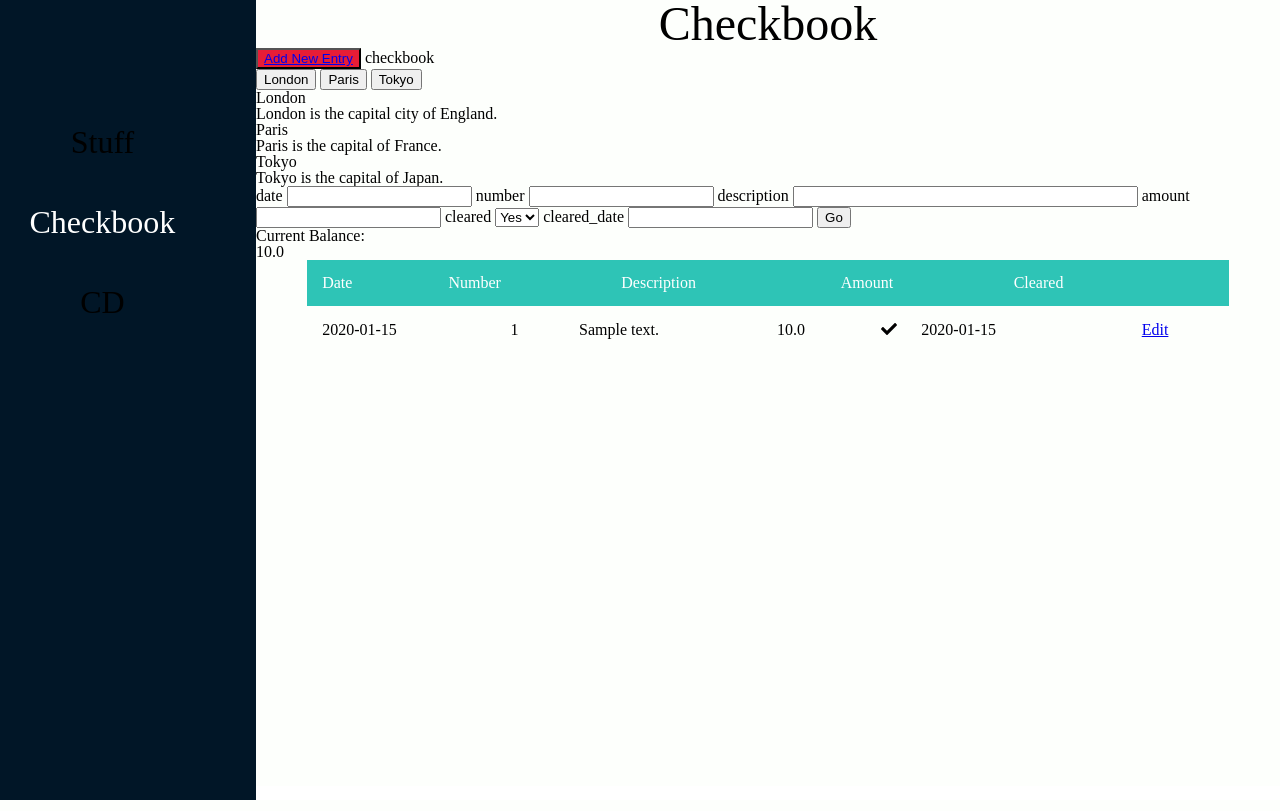
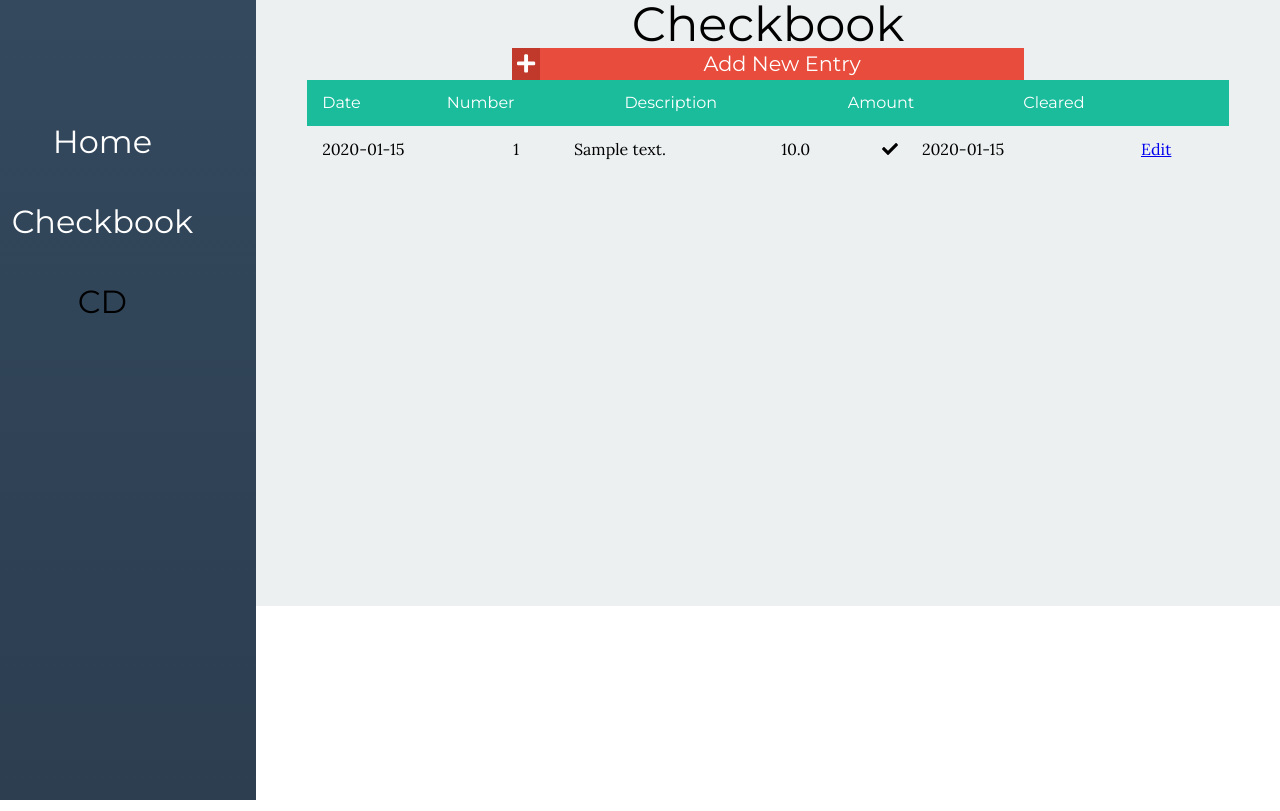
Before and after one commit to adriennekarnoski/CR-Senior-Center, a Flask app: page /checkbook in a window 1280 px wide. Run offline with Flask 2, Linux system fonts and the light colour scheme; tables that the repository leaves empty hold one stand-in row (values such as "Sample post"); lists and menus that the app fills with data are empty; some libraries are stand-ins or nearby versions.

Commit message:
working on style

```diff
--- a/app.py
+++ b/app.py
@@ -17,7 +17,7 @@ class MyForm(FlaskForm):
     number = IntegerField('number', validators=[DataRequired()])
     description = StringField('description', validators=[DataRequired()])
     amount = FloatField('amount', validators=[DataRequired()])
-    cleared = SelectField('cleared', choices=[('YES', 'Yes'), ('NO', 'No')])
+    cleared = SelectField('cleared', choices=[('NO', 'No'), ('YES', 'Yes')])
     cleared_date = StringField('cleared_date', validators=[DataRequired()])
 
 
@@ -26,7 +26,26 @@ from models import Checkbook
 
 @app.route('/')
 def home():
-    return render_template('index.html')
+    records = Checkbook.query.order_by(desc(Checkbook.id)).all()
+    book_total = records[0].total
+    transactions = len(records)
+    cleared = 0
+    deposits = 0
+    pending = 0
+    for item in records:
+        if item.cleared:
+            cleared += 1
+        if item.amount > 0:
+            deposits += 1
+        if item.cleared_date == 'Pending':
+            pending += 1
+    return render_template(
+        'index.html',
+        book_total=book_total,
+        transactions=transactions,
+        cleared=cleared,
+        deposits=deposits,
+        pending=pending)
 
 
 # @app.route('/')
--- a/static/app.js
+++ b/static/app.js
@@ -1,14 +1,3 @@
-// $(document).ready(function(){
-//     $(".update").click(function(){
-//         $('.modal').popup('show');
-//     });
-
-//     $(".close").click(function(){
-//         $('.modal').popup('hide');
-//     });
-// });
-
-
 
 $(document).ready(function(){
     var page = $(location).attr('href');
@@ -20,3 +9,26 @@ $(document).ready(function(){
         $('.modal').popup('hide');
     });
 });
+
+$(document).ready(function(){
+    $('#date_field').css("background", "#c8cdd0");
+    var selected_option = $('#new_form option:selected');
+    $('select').change(function(){
+        var selected_option = $('#new_form option:selected');
+        if(selected_option.val() == 'YES') {
+        $('#date_field').css("background", "white");
+        }
+        if(selected_option.val() == 'NO') {
+            $('#date_field').css("background", "#c8cdd0");
+        }
+    });
+});
+
+$(document).ready(function(){
+    $(".add_header").click(function(){
+        $(".add_container").slideToggle();
+    });
+    $("#add_button").click(function(){
+        $(".add_container").slideUp();
+    });
+});
--- a/static/style.css
+++ b/static/style.css
@@ -1,15 +1,17 @@
 main {
     width: 80%;
     padding-left: 20%;
-    background: #fdfffc;
+    background: #ecf0f1;
     height: 100%;
+    font-family: 'Lora', serif;
 }
 
 nav {
     width: 20%;
     height: 100%;
-    background: #011627;
+    background: linear-gradient(to bottom, #34495e 0%, #2c3e50 100%);
     position: fixed;
+    font-family: 'Montserrat', sans-serif;
 }
 
 nav ul {
@@ -30,6 +32,25 @@ nav a {
     color: white;
 }
 
+.home_container {
+    height: 100vh;
+}
+
+.home_small {
+    height: 33%;
+}
+
+.thing {
+    background: linear-gradient(to bottom, #1abc9c 0%, #16a085 100%);
+}
+
+.home_checkbook {
+    background: linear-gradient(to bottom, #ecf0f1 0%, #acb4b9 100%);
+}
+
+.home_cd {
+    background: linear-gradient(to bottom, #9b59b6 0%, #8e44ad 100%);
+}
 .edit_form {
     display: none;
 }
@@ -79,6 +100,7 @@ nav a {
 .table_container {
     height: 60vh;
     overflow: auto;
+    margin-bottom: 20%;
 }
 
 table {
@@ -87,12 +109,13 @@ table {
 }
 
 th {
-    background: #2ec4b6;
+    background: #1abc9c;
     color: white;
+    font-family: 'Montserrat', sans-serif;
 }
 
 tr:nth-child(even) {
-    background-color: #f2f2f2
+    background-color: #d3dcde;
 }
 
 th, td {
@@ -111,4 +134,84 @@ td svg {
 .heading {
     font-size: 3em;
     text-align: center;
+    font-family: 'Montserrat', sans-serif;
 }
+
+.add_container {
+    background-color: white;
+    width: 40%;
+    margin-left: 20%;
+    display: none;
+    position: absolute;
+    box-shadow: 0px 8px 16px 0px rgba(0,0,0,0.2);
+    z-index: 1;
+}
+
+.add_header {
+    font-family: 'Montserrat', sans-serif;
+    background: #e74c3c;
+    width: 50%;
+    margin: auto;
+    color: white;
+    font-size: 1.3em;
+    text-align: center;
+    content: "";
+    display: table;
+    clear: both;
+}
+
+.add_header h2 {
+    display: inline-block;
+    line-height: 1.5em;
+}
+
+.add_icon {
+    background: #c0392b;
+    display: inline-block;
+    float: left;
+    padding: 5px;
+}
+
+form {
+    padding-top: 3%;
+}
+
+input[type=text] {
+    width: 80%;
+    font-size: 1em;
+    margin: auto;
+    padding: 2% 4%;
+    display: block;
+    border-radius: 4px;
+    border: 3px solid #95a5a6;
+}
+
+select {
+    display: block;
+    width: 88%;
+    margin: auto;
+    font-size: 1em;
+}
+
+label {
+    display: block;
+    margin: 2% 6%;
+    font-size: 1.1em;
+}
+
+#add_button {
+    background: #9b59b6;
+    border: solid 3px #8e44ad;
+    margin: 3% auto;
+    width: 100px;
+    height: 40px;
+    font-size: 0.9em;
+    color: white;
+    display: block;
+    border-radius: 4px;
+}
+
+.dropdown {
+    position: relative;
+    display: inline-block;
+}
--- a/templates/base.html
+++ b/templates/base.html
@@ -6,12 +6,13 @@
         <script src="https://cdn.rawgit.com/vast-engineering/jquery-popup-overlay/1.7.13/jquery.popupoverlay.js"></script>
         <link href="{{url_for('static', filename='reset.css')}}" rel="stylesheet" type="text/css">
         <link href="{{url_for('static', filename='style.css')}}" rel="stylesheet" type="text/css">
+        <link href="https://fonts.googleapis.com/css?family=Lora|Montserrat" rel="stylesheet">
         <script defer src="https://use.fontawesome.com/releases/v5.0.4/js/all.js"></script>
     </head>
     <body>
      <nav>
         <ul>
-            <li>Stuff</li>
+            <li><a href="{{ url_for('home') }}">Home</a></li>
             <li><a href="{{ url_for('checkbook') }}">Checkbook</a></li>
             <li>CD</li>
         </ul>
--- a/templates/checkbook.html
+++ b/templates/checkbook.html
@@ -3,10 +3,7 @@
 {% block content %}
 
     <h1 class="heading">Checkbook</h1>
-    <button id="button"><a href="{{ url_for('add') }}">Add New Entry</a></button>
 
-    {% block add %}{% endblock %}
- {{ path }}
     <div class="edit_form">
         <div id="myModal" class="modal">
             <div class="modal-content">
@@ -25,41 +22,25 @@
         </div>
     </div>
 
-<div class="tab">
-  <button class="tablinks" id="add">London</button>
-  <button class="tablinks" id="two">Paris</button>
-  <button class="tablinks" id="three">Tokyo</button>
-</div>
+
+  <div class="add_header"><span class="add_icon"><i class="fas fa-plus"></i></span><h2>Add New Entry</h2></div>
+
+<section class="add_container">
+    <form method="POST" id="new_form">
+            {{ new_form.csrf_token }}
+            <span class="input_span">{{ new_form.date.label }} {{ new_form.date }}
+            {{ new_form.number.label }} {{ new_form.number }}</span>
+            <span class="input_span">{{ new_form.description.label }} {{ new_form.description }}</span>
+            <span class="input_span">{{ new_form.amount.label }} {{ new_form.amount }}</span>
+            <span class="input_span">{{ new_form.cleared.label }} {{ new_form.cleared }}
+            {{ new_form.cleared_date.label }} {{ new_form.cleared_date(id="date_field") }}</span>
+            <span><input type="submit" value="Submit" id="add_button"></span>
+    </form>
+</section>
 
 
-<div id="add_content" class="tabcontent">
-  <h3>London</h3>
-  <p>London is the capital city of England.</p>
-</div>
-
-<div id="two_content" class="tabcontent">
-  <h3>Paris</h3>
-  <p>Paris is the capital of France.</p>
-</div>
-
-<div id="three_content" class="tabcontent">
-  <h3>Tokyo</h3>
-  <p>Tokyo is the capital of Japan.</p>
-</div>
-
-    <form method="POST">
-            {{ new_form.csrf_token }}
-            {{ new_form.date.label(class="new_form") }} {{ new_form.date(size=20, class="new_form") }}
-            {{ new_form.number.label }} {{ new_form.number(size=20) }}
-            {{ new_form.description.label }} {{ new_form.description(size=40) }}
-            {{ new_form.amount.label }} {{ new_form.amount(size=20) }}
-            {{ new_form.cleared.label }} {{ new_form.cleared }}
-            {{ new_form.cleared_date.label }} {{ new_form.cleared_date }}
-            <input type="submit" value="Go">
-    </form>
 
     {% if records %}
-    <h3>Current Balance: </h3>{{ book_total.total }}
     <table>
         <tr>
             <th>Date</th>
```
Also changed, not shown: templates/index.html (+19 -3 lines).
